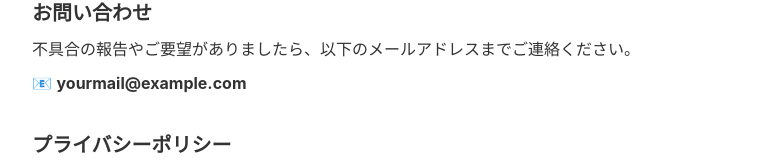
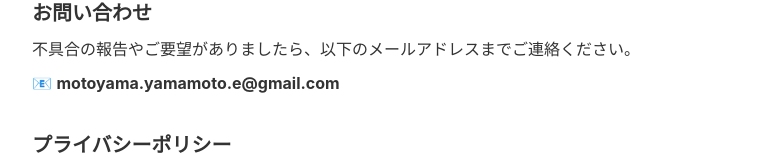
Before and after one commit to ryosuke1832/wordsync-support, a plain HTML site: page index.html in a window 1280 px wide. Shown: the part 311-474 px from the top of the page, without its empty margins (248-1027 px from the left). Drawn offline with Linux system fonts and the light colour scheme.

Commit message:
Update contact email address in index.html

```diff
--- a/index.html
+++ b/index.html
@@ -57,7 +57,7 @@
       不具合の報告やご要望がありましたら、以下のメールアドレスまでご連絡ください。
     </p>
     <p>
-      📧 <strong>yourmail@example.com</strong>
+      📧 <strong>motoyama.yamamoto.e@gmail.com</strong>
     </p>
 
     <h2>プライバシーポリシー</h2>
```
